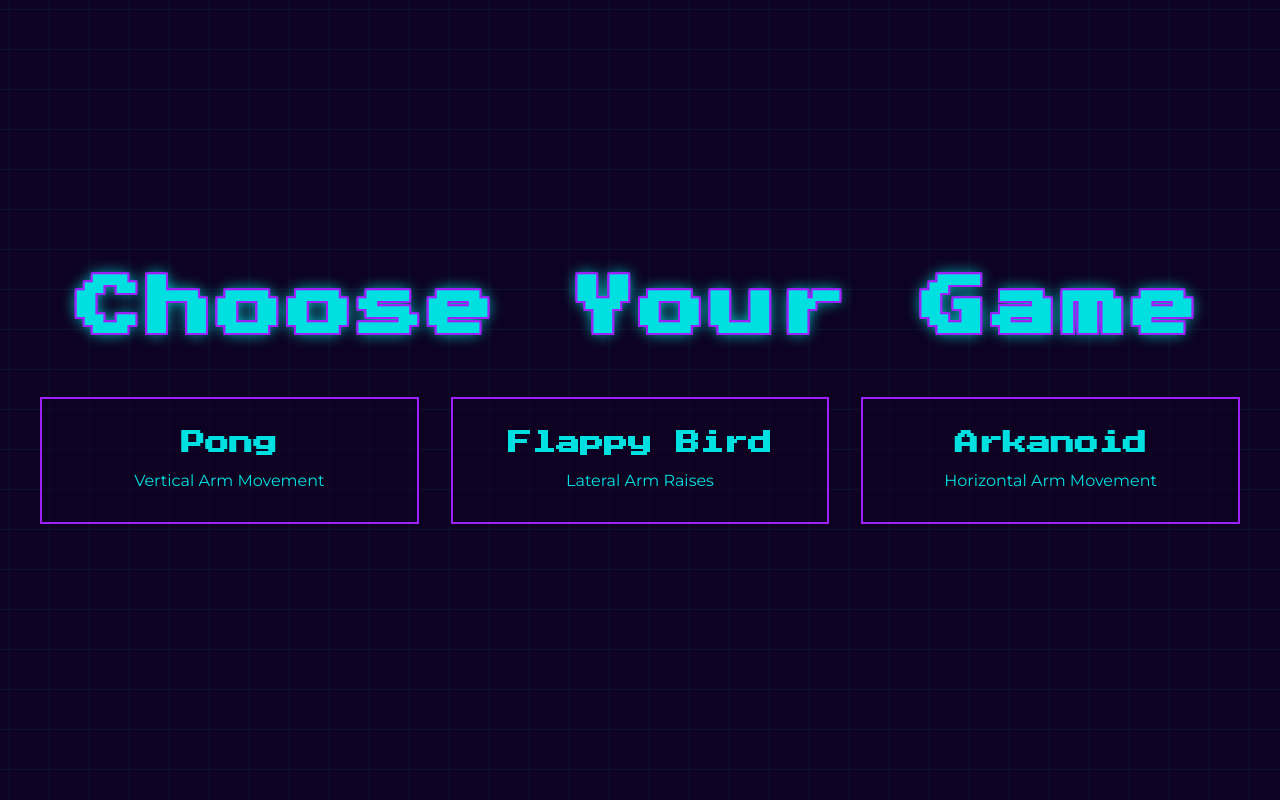
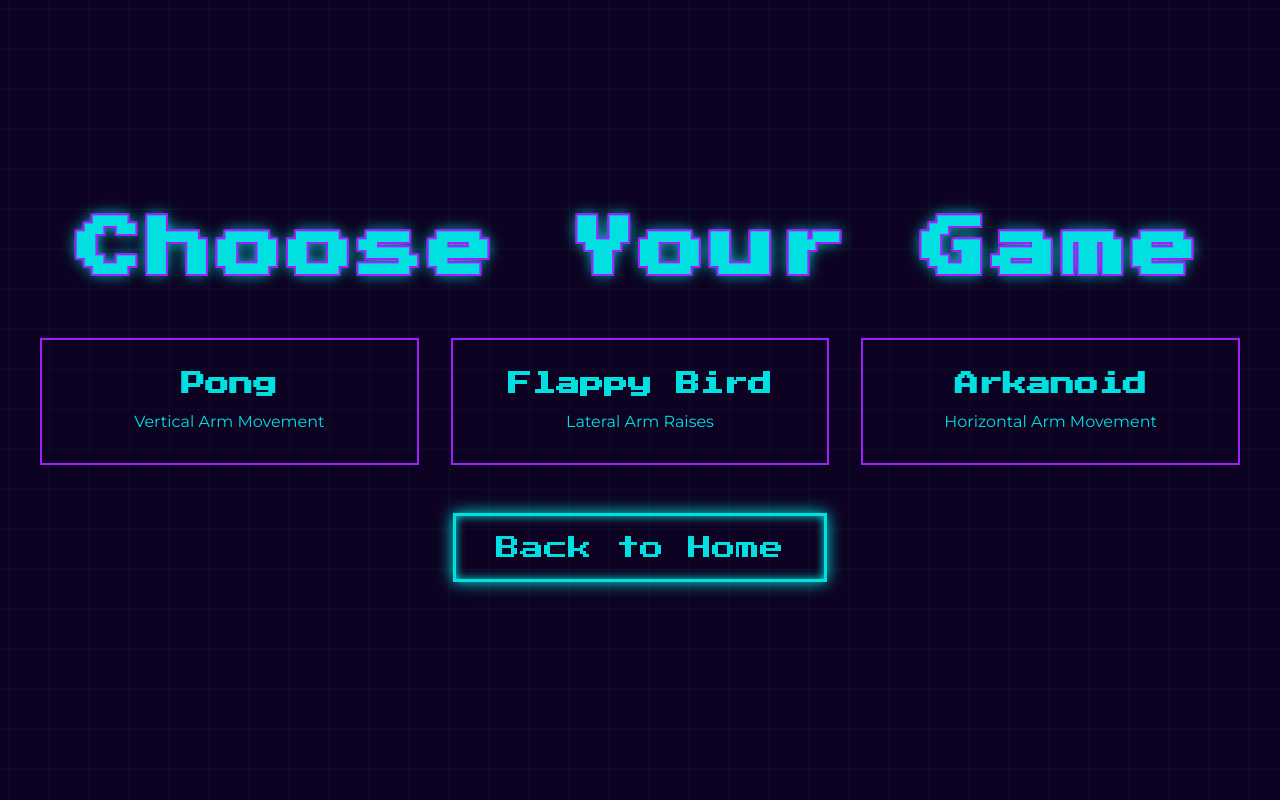
Before and after one commit to jceltruda/Rehab-Games, a Django app: page /select/ in a window 1280 px wide. Run offline with Django 4.2, Linux system fonts and the light colour scheme.

Commit message:
game_select home button

```diff
--- a/RehabGames/app/templates/game_select.html
+++ b/RehabGames/app/templates/game_select.html
@@ -23,5 +23,6 @@
             <p>Horizontal Arm Movement</p>
         </a>
     </div>
+    <a href="/" class="cta-button" style="margin-top: 3rem;">Back to Home</a>
 </body>
 </html>
```
